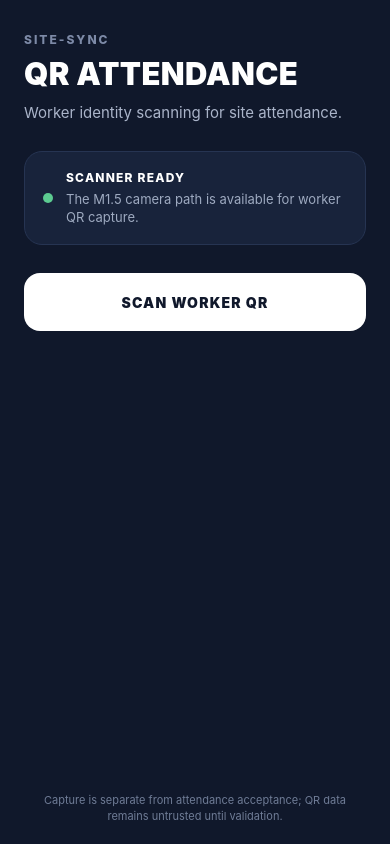
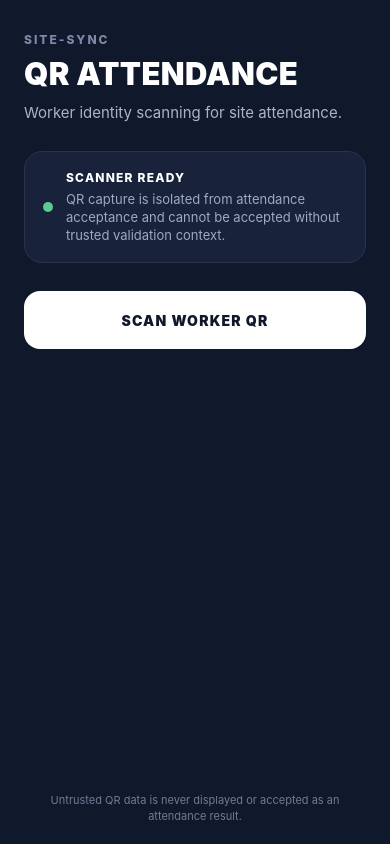
Before and after one commit to maddy0508/SITE-SYNC, a React Native app in the folder sitesync/: screen / in a window 390 px wide. Built offline with nearby package versions, Linux system fonts and the light colour scheme.

Commit message:
fix(m1.5): fail closed when QR validation context is unavailable

```diff
--- a/sitesync/App.tsx
+++ b/sitesync/App.tsx
@@ -7,11 +7,14 @@ import {
   Text,
   View,
 } from 'react-native';
-import { QrScannerScreen } from './src/attendance/qr/QrScannerScreen';
+import { QrScannerScreen, type QrScanOutcomeState } from './src/attendance/qr/QrScannerScreen';
 
-function App() {
+export type AppProps = {
+  onQrValue?: (value: string) => void | QrScanOutcomeState | Promise<void | QrScanOutcomeState>;
+};
+
+function App({ onQrValue }: AppProps) {
   const [mode, setMode] = useState<'home' | 'scanner'>('home');
-  const [lastScan, setLastScan] = useState<string | null>(null);
 
   if (mode === 'scanner') {
     return (
@@ -19,8 +22,13 @@ function App() {
         <StatusBar barStyle="light-content" />
         <QrScannerScreen
           onQrValue={async (value) => {
-            setLastScan(value);
-            setMode('home');
+            if (!onQrValue) {
+              throw new Error('QR validation context is unavailable; no scan result was accepted.');
+            }
+
+            const outcome = await onQrValue(value);
+            if (outcome) setMode('home');
+            return outcome;
           }}
         />
         <Pressable
@@ -52,19 +60,10 @@ function App() {
           <View style={styles.statusCopy}>
             <Text style={styles.statusTitle}>SCANNER READY</Text>
             <Text style={styles.statusBody}>
-              The M1.5 camera path is available for worker QR capture.
+              QR capture is isolated from attendance acceptance and cannot be accepted without trusted validation context.
             </Text>
           </View>
         </View>
-
-        {lastScan ? (
-          <View style={styles.resultCard}>
-            <Text style={styles.resultEyebrow}>LAST CAPTURE</Text>
-            <Text numberOfLines={3} style={styles.resultText}>
-              {lastScan}
-            </Text>
-          </View>
-        ) : null}
 
         <Pressable
           accessibilityRole="button"
@@ -76,7 +75,7 @@ function App() {
         </Pressable>
 
         <Text style={styles.footer}>
-          Capture is separate from attendance acceptance; QR data remains untrusted until validation.
+          Untrusted QR data is never displayed or accepted as an attendance result.
         </Text>
       </View>
     </SafeAreaView>
@@ -151,24 +150,6 @@ const styles = StyleSheet.create({
     fontSize: 13,
     lineHeight: 18,
   },
-  resultCard: {
-    marginTop: 16,
-    padding: 16,
-    borderRadius: 16,
-    backgroundColor: '#FFFFFF',
-  },
-  resultEyebrow: {
-    color: '#6E7890',
-    fontSize: 10,
-    fontWeight: '800',
-    letterSpacing: 1.4,
-  },
-  resultText: {
-    marginTop: 7,
-    color: '#10182B',
-    fontSize: 13,
-    lineHeight: 18,
-  },
   primaryButton: {
     marginTop: 28,
     alignItems: 'center',
```
